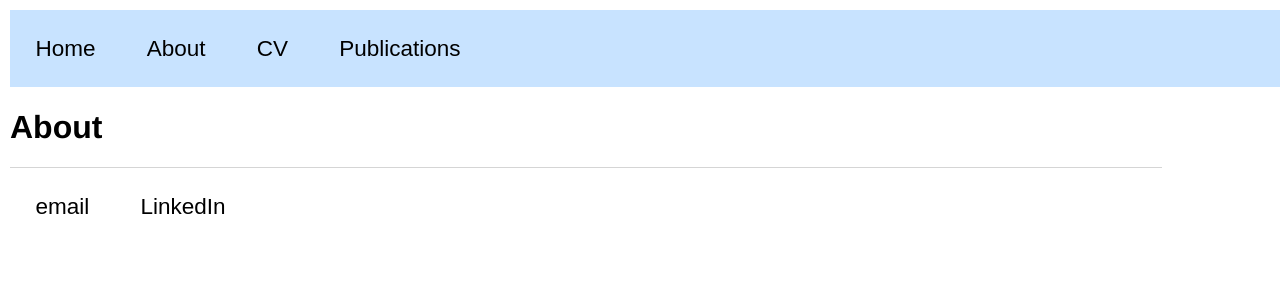
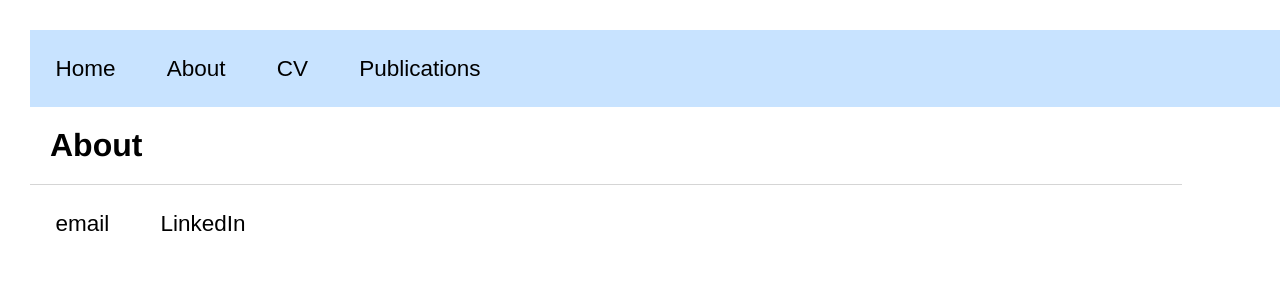
Before and after one commit to avacutler/----, a Jekyll site: the page built from about/index.html, in a window 1280 px wide. Shown: the top 300 px of the page. Built offline with Jekyll 4.4.1, drawn with Linux system fonts in a browser that asks for light colours; nearby versions of some CDN libraries; library files that are not in the unit come from our copies.

Commit message:
Update main.css

```diff
--- a/css/main.css
+++ b/css/main.css
@@ -30,10 +30,6 @@ ul{
   margin: 0;
   padding: 0;
   display: flex;
-}
-
-body{
-  margin: 0;
 }
 
 button{
@@ -72,6 +68,12 @@ that have a width less or equal than 500px*/
 h1 {
     font-size: 2em;
     font-family:'Helvetica', 'Arial', 'Sans-Serif';
+    margin: 20px;
+}
+h2 {
+    font-size: 1.8em;
+    font-family:'Helvetica', 'Arial', 'Sans-Serif';
+    margin: 20px;
 }
 p {
     font-size: 1.2em;
```
